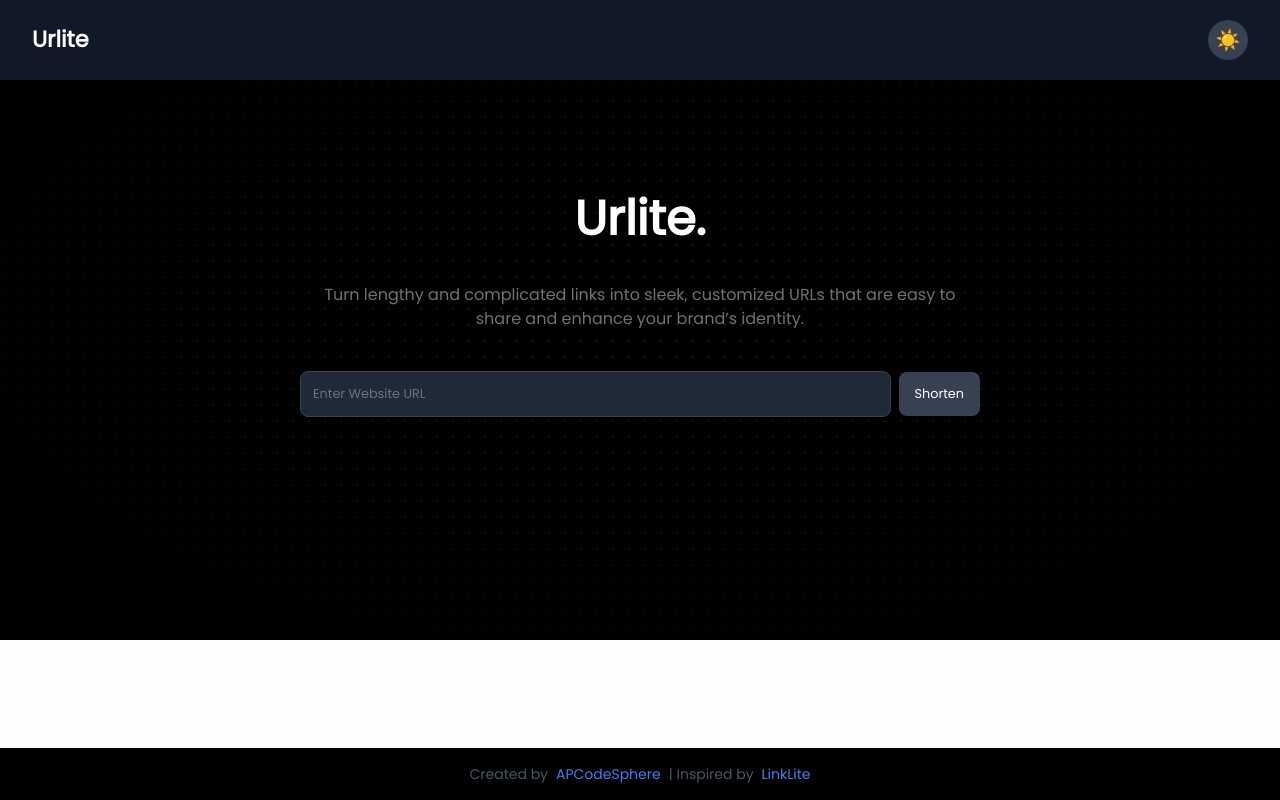
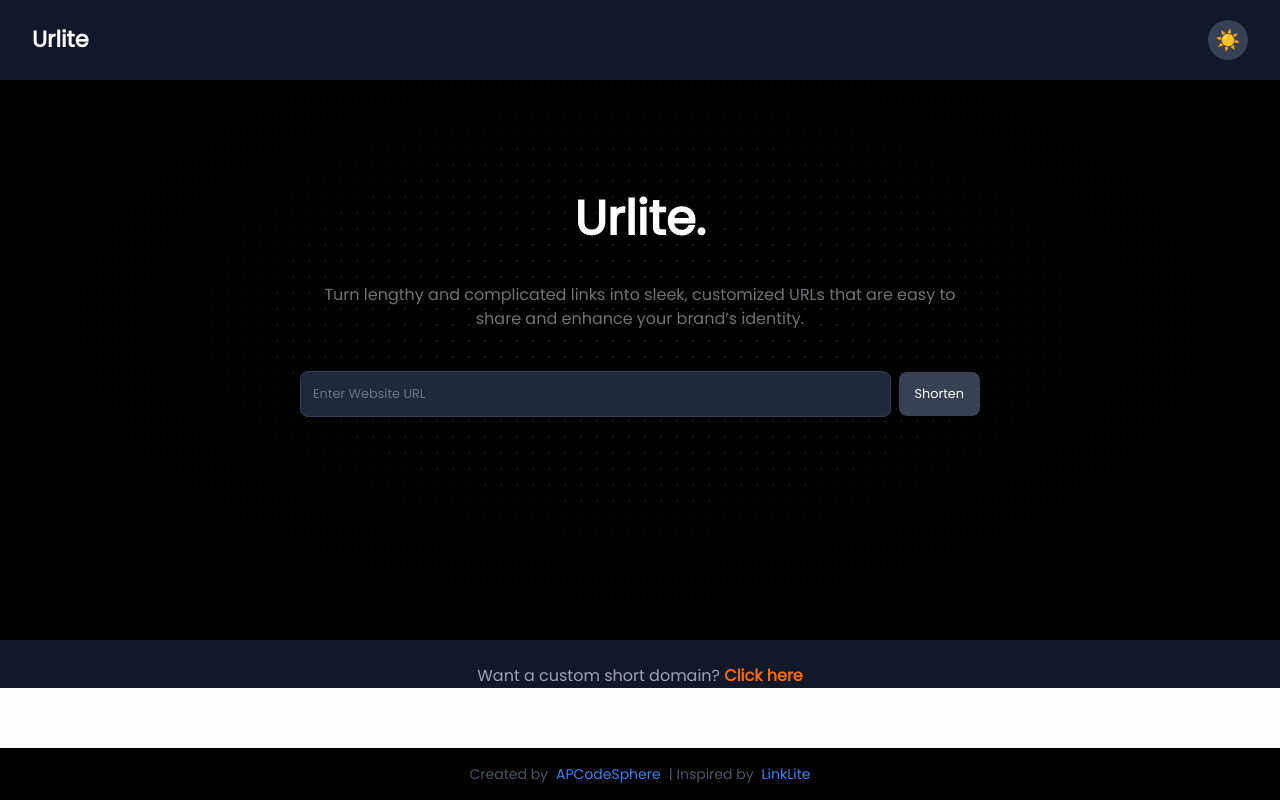
Before and after one commit to apreezofficial/Urlite, a React (Vite) app: page / in a window 1280 px wide. Built offline with nearby package versions, Linux system fonts and the light colour scheme.

Commit message:
Update CustomShortDomain.jsx

```diff
--- a/src/components/CustomShortDomain.jsx
+++ b/src/components/CustomShortDomain.jsx
@@ -27,7 +27,7 @@
         formData.append("email", email);
 
         try {
-            const response = await fetch("https://getform.io/f/YOUR_GETFORM_LINK", {
+            const response = await fetch("https://getform.io/f/bdrnqdnb", {
                 method: "POST",
                 body: formData,
             });
@@ -52,7 +52,7 @@
     };
 
     return (
-        <div className="text-center my-6 biggypeas">
+        <div className="text-center my-6">
             <p className="text-gray-400">
                 Want a custom short domain?{" "}
                 <span
@@ -65,7 +65,7 @@
 
             {showForm && (
                 <div className="fixed inset-0 flex items-center justify-center bg-black bg-opacity-50 z-50">
-                    <div className="bg-[#8A2BE2] text-white rounded-md p-6 w-full max-w-md mx-4">
+                    <div className="bg-[#8A2BE2] text-white rounded-md p-6 w-full max-w-md mx-4 relative" style={{ top: '-50px' }}>
                         <div className="flex justify-between items-center mb-4">
                             <p className="font-bold">
                                 You can only create a custom short URL once.
```
